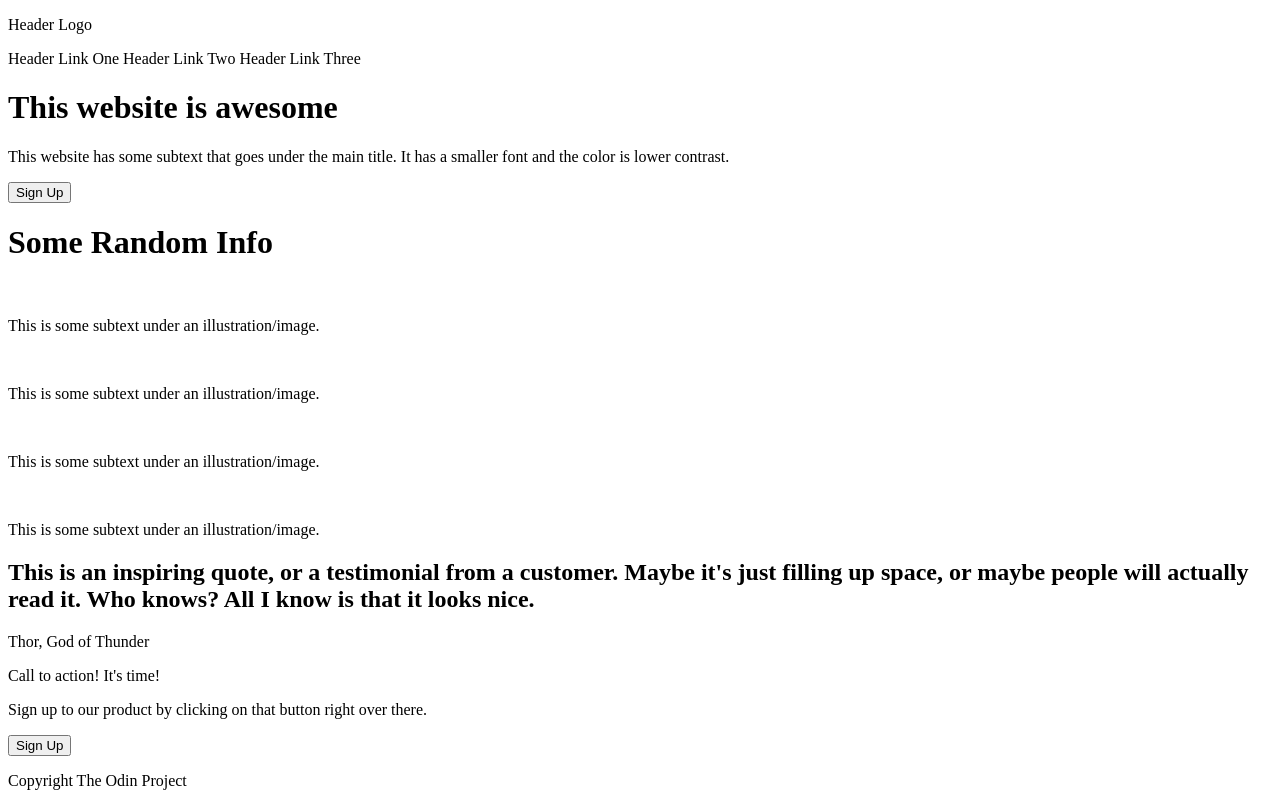
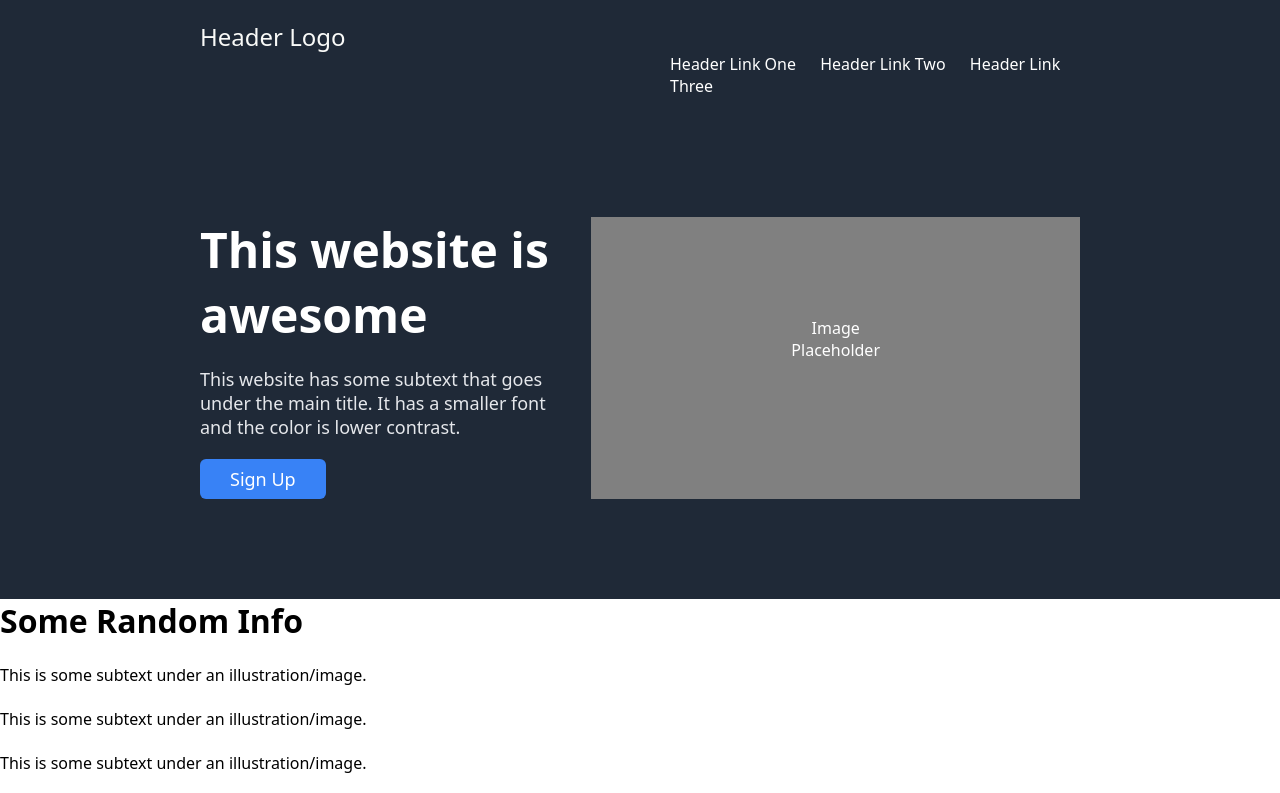
Before and after one commit to lauren-kearns/landing-page, a plain HTML site: page index.html in a window 1280 px wide. Shown: the top 793 px of the page. Drawn offline with Linux system fonts and the light colour scheme.

Commit message:
Finished hero section

```diff
--- a/index.html
+++ b/index.html
@@ -3,24 +3,27 @@
 <head>
     <meta charset="UTF-8">
     <meta name="viewport" content="width=device-width, initial-scale=1.0">
+    <link rel="stylesheet" href="styles.css">
     <title>Landing Page</title>
 </head>
 
 <body>
     <header>
-        <nav>
-            <p>Header Logo</p>
-            <a>Header Link One</a>
-            <a>Header Link Two</a>
-            <a>Header Link Three</a>
-        </nav>
+        <p class="logo">Header Logo</p>
+            <nav>
+            <a class="nav-link-one">Header Link One</a>
+            <a class="nav-link-two">Header Link Two</a>
+            <a class="nav-link-three">Header Link Three</a>
+            </nav>
     </header>
 
     <div class="hero-section">
-        <h1>This website is awesome</h1>
-        <p>This website has some subtext that goes under the main title. It has a smaller font and the color is lower contrast.</p>
-        <button id="sign-up-button" class="button-hero">Sign Up</button>
-        <img class="hero-img" src="" alt="">
+        <div class="hero-container">
+            <h1>This website is awesome</h1>
+            <p>This website has some subtext that goes under the main title. It has a smaller font and the color is lower contrast.</p>
+            <button id="sign-up-button" class="button-hero">Sign Up</button>
+        </div>
+        <div class="img-placeholder"><img class="hero-img" src="" alt="">Image Placeholder</div>
     </div>
 
     <div class="random-info">
--- /dev/null
+++ b/styles.css
@@ -0,0 +1,73 @@
+* {
+    font-family: system-ui, -apple-system, BlinkMacSystemFont, 'Segoe UI', Roboto, Oxygen, Ubuntu, Cantarell, 'Open Sans', 'Helvetica Neue', sans-serif;
+    margin: 0;
+    box-sizing: none;
+}
+
+/* Header */
+
+header {
+    color: white;
+    background-color: #1F2937;
+    height: auto;
+    padding: 20px 200px;
+}
+
+.logo {
+    font-size: 24px;
+    color: #F9FAF8;
+    display: inline-block;
+}
+
+nav {
+    display: inline-block;
+    margin-left: 470px;
+}
+
+.nav-link-one,
+.nav-link-two {
+    margin-right: 20px;
+}
+
+/* Hero Section */
+
+.hero-section {
+    color: white;
+    background-color: #1F2937;
+    padding: 100px 200px;
+    height: auto;
+    display: flex;
+    gap: 30px;
+}
+
+.hero-container h1 {
+    font-size: 48px;
+    font-weight: bold;
+    display: inline;
+}
+
+.hero-container p {
+    color: #E5E7EB;
+    font-size: 18px;
+    font-weight: 300;
+    padding: 0px 0;
+    display: block;
+    margin: 20px 0;
+}
+
+.img-placeholder {
+    background-color: grey;
+    text-align: center;
+    padding: 100px 200px;
+}
+
+#sign-up-button {
+    background-color: #3882f6;
+    color: white;
+    font-size: 18px;
+    font-weight: 400;
+    padding: 8px 30px;
+    border: none;
+    border-radius: 6px;
+    border-style: none;
+}
```
